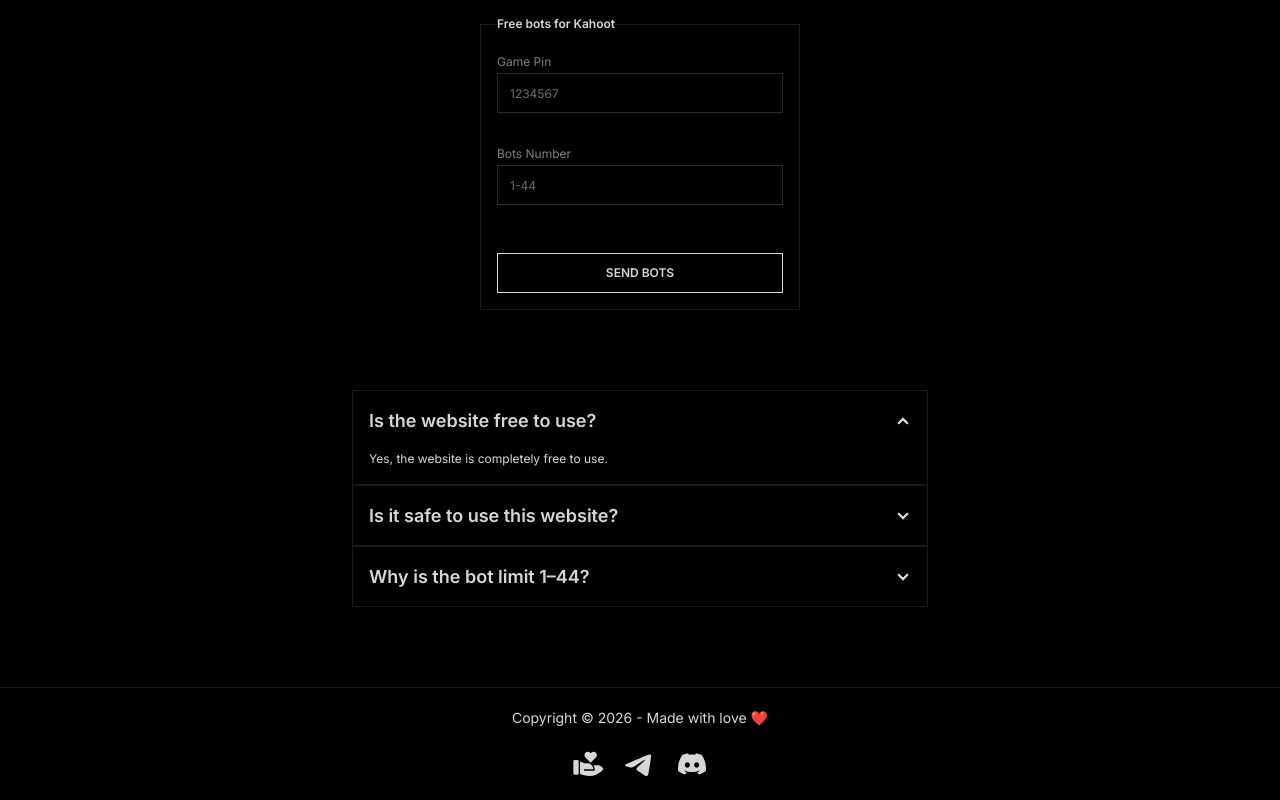
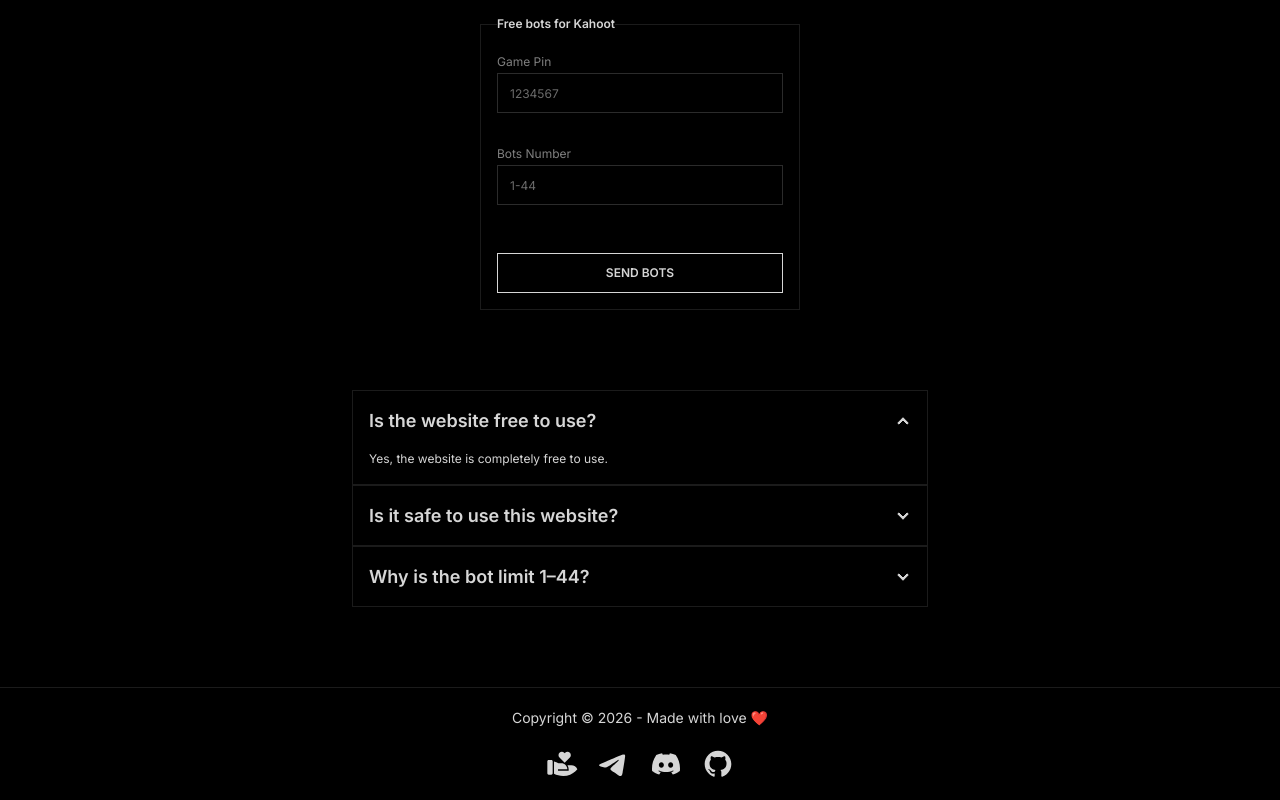
Before and after one commit to sh4man4ik/KahootBomber, a React (Vite) app in the folder frontend/: page / in a window 1280 px wide. Shown: the part 499-1299 px from the top of the page. Built offline with nearby package versions, Linux system fonts and the light colour scheme; no server answers.

Commit message:
Added github source code to footer

```diff
--- a/frontend/src/modules/Footer/Footer.tsx
+++ b/frontend/src/modules/Footer/Footer.tsx
@@ -1,10 +1,11 @@
 import getText from '../../shared/texts/texts';
-import { RiHandHeartFill, RiTelegram2Fill, RiDiscordFill } from '@remixicon/react';
+import { RiHandHeartFill, RiTelegram2Fill, RiDiscordFill, RiGithubFill } from '@remixicon/react';
 
 function Footer() {
 	const donateUrl = 'https://www.paypal.com/donate/?hosted_button_id=L5HQUVC3Q68T4';
 	const telegramUrl = 'https://t.me/sh4man4ikk';
 	const discordUrl = 'https://discord.com/users/1263492247681237012';
+	const githubUrl = 'https://github.com/sh4man4ik/KahootBomber';
 
 	return (
 		<>
@@ -23,6 +24,9 @@
 						<a className="cursor-pointer" href={discordUrl} target="_blank">
 							<RiDiscordFill size={32} />
 						</a>
+						<a className="cursor-pointer" href={githubUrl} target="_blank">
+							<RiGithubFill size={32} />
+						</a>
 					</div>
 				</nav>
 			</footer>
```
